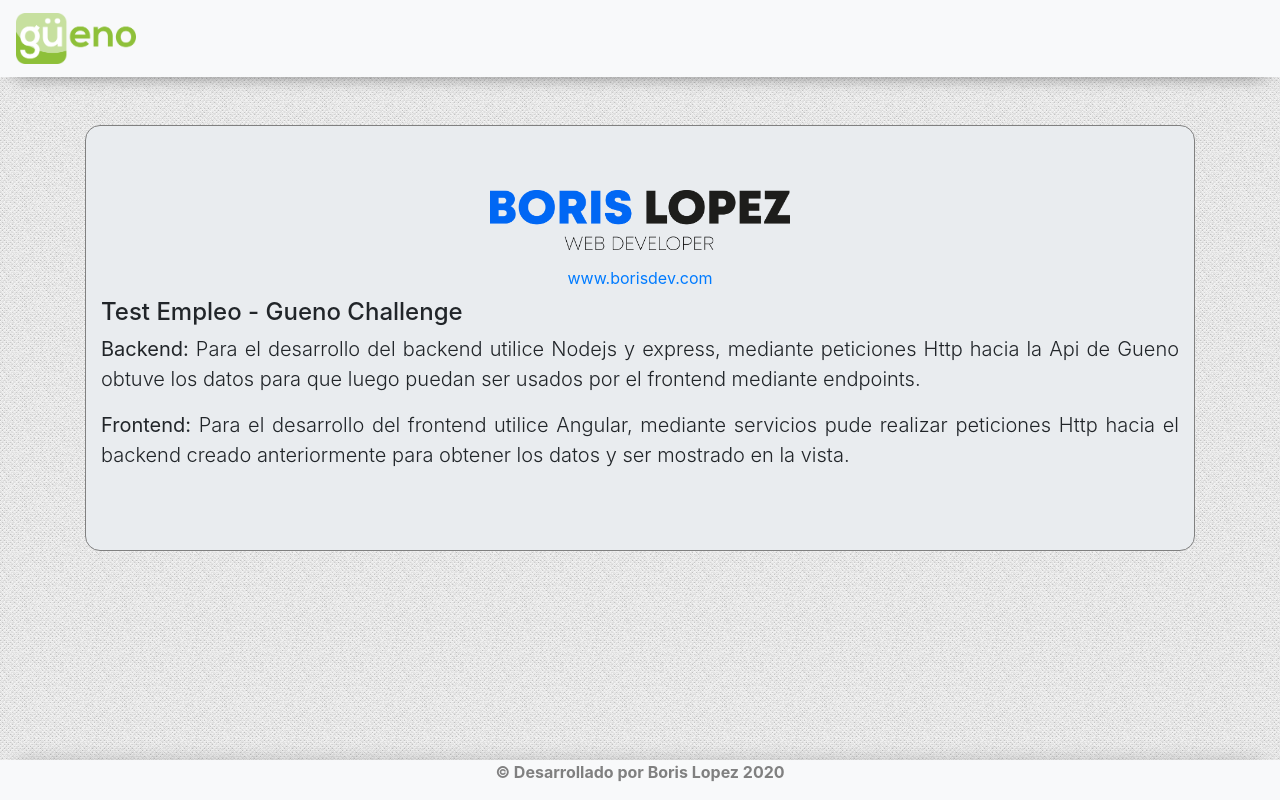
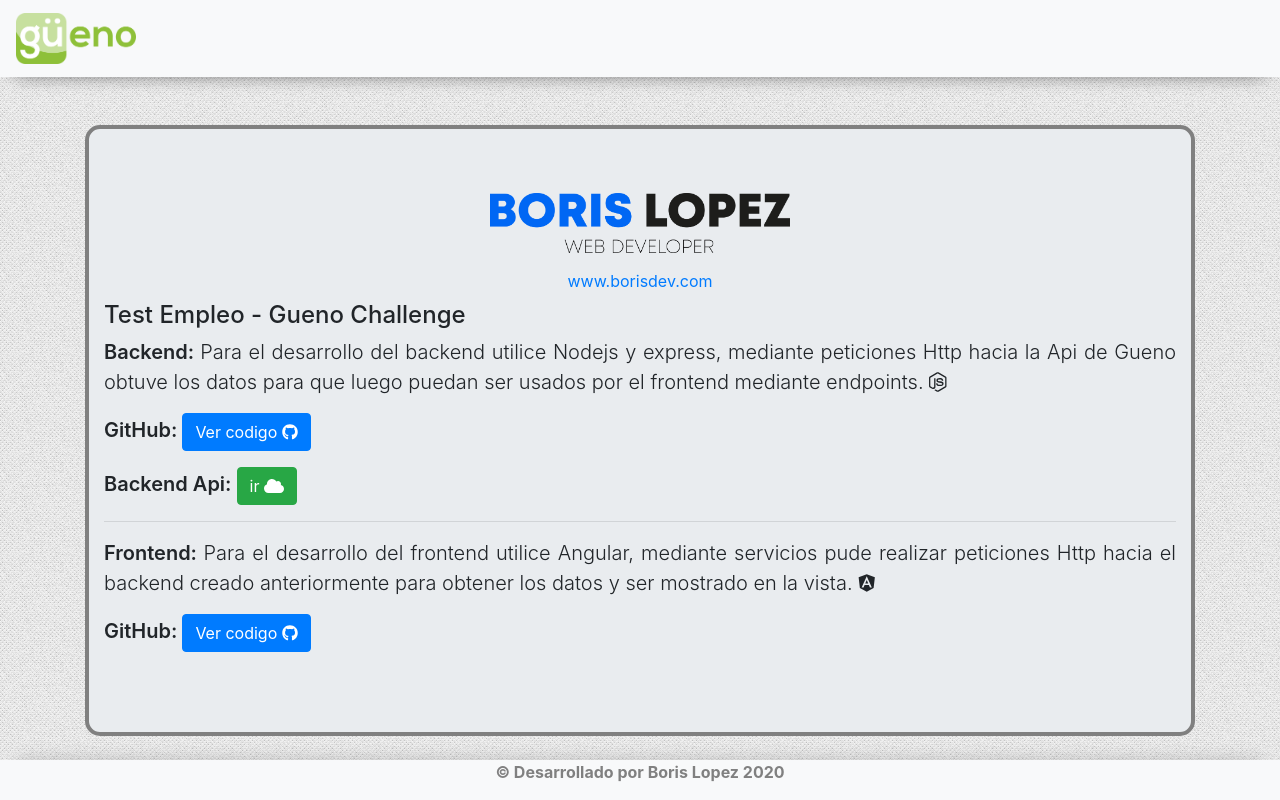
Before and after one commit to borizz1414/frontend_gueno, an Angular app: page /#/sobre-mi in a window 1280 px wide. Built offline with nearby package versions, Linux system fonts and the light colour scheme.

Commit message:
Deploy mejora v.5

```diff
--- a/src/app/components/about/about.component.html
+++ b/src/app/components/about/about.component.html
@@ -6,7 +6,13 @@
     </div>
     <h4 class="mt-2">Test Empleo - Gueno Challenge</h4>
 
-    <p class="lead"><b>Backend: </b>Para el desarrollo del backend utilice Nodejs y express, mediante peticiones Http hacia la Api de Gueno obtuve los datos para que luego puedan ser usados por el frontend mediante endpoints.</p>
-    <p class="lead"><b>Frontend: </b>Para el desarrollo del frontend utilice Angular, mediante servicios pude realizar peticiones Http hacia el backend creado anteriormente para obtener los datos y ser mostrado en la vista.</p>
+    <p class="lead"><b class="p-about">Backend: </b>Para el desarrollo del backend utilice Nodejs y express, mediante peticiones Http hacia la Api de Gueno obtuve los datos para que luego puedan ser usados por el frontend mediante endpoints. <i class="fab fa-node-js"></i></p>
+    <p class="lead"><b class="p-about">GitHub: </b><a href="https://github.com/borizz1414/backend_gueno" target="_blank" class="btn btn-primary">Ver codigo <i class="fab fa-github"></i></a></p>
+    <p class="lead"><b class="p-about">Backend Api: </b><a href="https://backend-gueno.herokuapp.com/api" target="_blank"class="btn btn-success">ir <i class="fas fa-cloud"></i></a></p>
+
+    <hr>
+    <p class="lead"><b class="p-about"> Frontend: </b>Para el desarrollo del frontend utilice Angular, mediante servicios pude realizar peticiones Http hacia el backend creado anteriormente para obtener los datos y ser mostrado en la vista. <i class="fab fa-angular"></i></p>
+  <p class="lead"><b class="p-about">GitHub: </b><a href="https://github.com/borizz1414/frontend_gueno" target="_blank" class="btn btn-primary">Ver
+      codigo <i class="fab fa-github"></i></a></p>
   </div>
 </div>
--- a/src/app/components/body/body.component.ts
+++ b/src/app/components/body/body.component.ts
@@ -24,7 +24,7 @@ export class BodyComponent {
 
   OnSubmit(form) {
       this.load = true;
-    setTimeout(() => {
+
 
       console.log(this.dni.cuit);
       this._dni.getCuit(this.id).subscribe(
@@ -37,6 +37,7 @@ export class BodyComponent {
                 $('#check-icon').fadeIn();
                 $('#input_dni').css('border', '2px solid #28a745');
                 $('#input_dni').css('box-shadow', '0px 4px 8px -4px #28a745');
+                this.load = false;
               this.user.name = res.name;
               this.user.surname = res.surname;
               this.user.birthday = res.birthday;
@@ -45,7 +46,7 @@ export class BodyComponent {
               this.user.cuit = this.dni.cuit
 
               this.status = true;
-              this.load = false;
+
 
               console.log(this.user);
             },
@@ -65,7 +66,7 @@ export class BodyComponent {
           this.status = false;
         }
       );
-    }, 700);
+
 
   }
 }
--- a/src/styles.css
+++ b/src/styles.css
@@ -25,8 +25,11 @@ footer{
   align-items: center;
 }
 .jumbotron{
-      border: 1px solid grey;
+      border: 4px solid gray;
     border-radius: 15px;
+}
+.p-about{
+  font-weight: 600;
 }
 .navbar{
   box-shadow: 0px 10px 20px -15px rgba(0,0,0,0.75);
```
Also changed, not shown: 6 other files (tests, documents, lock files or other folders).
